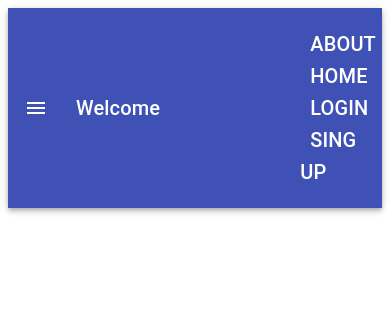
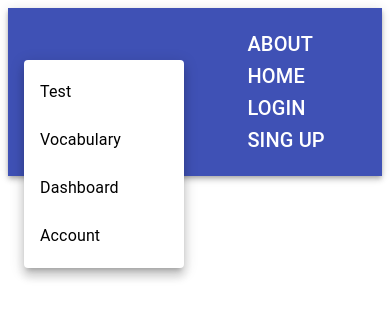
Before and after one commit to Veter-ok/English-helper, a React (Create React App) app in the folder client/: page / in a window 390 px wide. Both pictures are taken after a click on the button "more". Shown: the top 318 px of the page. Built offline with nearby package versions, Linux system fonts and the light colour scheme.

Commit message:
Adaptation for phones

```diff
--- a/client/src/components/header.js
+++ b/client/src/components/header.js
@@ -1,12 +1,27 @@
 import React from 'react';
 import { useContext } from 'react';
-import {Toolbar, AppBar, Typography, IconButton} from '@material-ui/core';
-import MenuIcon from '@material-ui/icons/Menu';
+import {Toolbar, AppBar, Typography, IconButton, Menu, MenuItem} from '@material-ui/core';
+import MoreVertIcon from '@material-ui/icons/Menu';
 import { AuthContext } from '../index';
 import {observer} from 'mobx-react-lite'
 import { NavLink } from 'react-router-dom';
 import { ABOUT_ROUTE, DASHBOARD_ROUTE, HOME_ROUTE, LOGIN_ROUTE, PROFILE_ROUTE, REGISTRATION_ROUTE, TEST_ROUTE, VOCABULARY_ROUTE } from '../utils/consts';
 import { makeStyles } from '@material-ui/core/styles';
+
+const options = [
+	'Test',
+	'Vocabulary',
+	'Dashboard',
+	'Account'
+];
+
+const NAV = {
+	'Test': TEST_ROUTE,
+	'Vocabulary': VOCABULARY_ROUTE,
+	'Dashboard': DASHBOARD_ROUTE,
+	'Account': PROFILE_ROUTE
+}
+
 
 const useStyles = makeStyles((theme) => ({
 	root: {
@@ -20,8 +35,27 @@ const useStyles = makeStyles((theme) => ({
 		flexGrow: 1,
 	},
 	links: {
-		marginLeft: 100,
-		display: 'inline-block'
+		listStyleType: 'none',
+		[theme.breakpoints.only('xl')]: {
+			backgroundColor: 'red',
+			marginLeft: 150,
+			display: 'inline-block'
+		},
+		[theme.breakpoints.only('lg')]: {
+			marginLeft: 100,
+			display: 'inline-block'
+		},
+		[theme.breakpoints.only('md')]: {
+			marginLeft: 50,
+			display: 'inline-block'
+		},
+		[theme.breakpoints.only('sm')]: {
+			marginLeft: 10,
+			display: 'inline-block'
+		},
+		[theme.breakpoints.only('xs')]: {
+			marginLeft: 10,
+		},
 	},
 	test: {
 		color: 'white',
@@ -29,6 +63,10 @@ const useStyles = makeStyles((theme) => ({
 		textDecoration: 'none',
 		padding: 10,
 		borderRadius: 10
+	},
+	nav_link_2: {
+		color: 'black',
+		textDecoration: 'none'
 	}
   }));
 
@@ -36,14 +74,44 @@ const useStyles = makeStyles((theme) => ({
 const Header = observer((props) => {
 	const {user} = useContext(AuthContext);
 	const classes = useStyles();
+	const [anchorEl, setAnchorEl] = React.useState(null);
+    const open = Boolean(anchorEl);
+
+	const handleClick = (event) => {
+		setAnchorEl(event.currentTarget);
+	};
+
+	const handleClose = (option) => {
+		setAnchorEl(null);
+	};
 
 	return (
 		<div>
 			<AppBar position="static">
 				<Toolbar>
-					<IconButton edge="start" className={classes.menuButton} color="inherit" aria-label="menu">
-						<MenuIcon />
-					</IconButton>
+					<IconButton aria-label="more" id="long-button" aria-controls="long-menu" aria-expanded={open ? 'true' : undefined} aria-haspopup="true" onClick={handleClick}>
+                    	<MoreVertIcon/>
+      				</IconButton>
+     				<Menu id="long-menu"
+        				MenuListProps={{'aria-labelledby': 'long-button'}}
+        				anchorEl={anchorEl}
+        				open={open}
+        				onClose={handleClose}
+						PaperProps={{
+							style: {
+								maxHeight: 48 * 4.5,
+								width: '20ch',
+							},
+						}}
+     				>
+						{options.map((option) => (
+							<MenuItem key={option} selected={option === 'Pyxis'} onClick={() => handleClose(option)}>
+								<NavLink to={NAV[option]} className={classes.nav_link_2}>
+									{option}
+								</NavLink>
+							</MenuItem>
+						))}
+					</Menu>
 					<Typography variant="h6" className={classes.title}>
 						{props.title}
 					</Typography>
--- a/client/src/pages/Test.js
+++ b/client/src/pages/Test.js
@@ -18,9 +18,21 @@ const useStyles = makeStyles((theme) => ({
 		marginBottom: 20,
 	},
 	card: {
-		minWidth: '25%',
-		marginLeft: '37.5%',
-		marginRight: '37.5%',
+		[theme.breakpoints.only('lg')]: {
+			minWidth: '25%',
+			marginLeft: '37.5%',
+			marginRight: '37.5%',
+		},
+		[theme.breakpoints.only('md')]: {
+			minWidth: '50%',
+			marginLeft: '25%',
+			marginRight: '25%',
+		},
+		[theme.breakpoints.only('sm')]: {
+			minWidth: '70%',
+			marginLeft: '15%',
+			marginRight: '15%',
+		},
 	},
 	box: {
 		backgroundColor: '#3f51b5',
```
